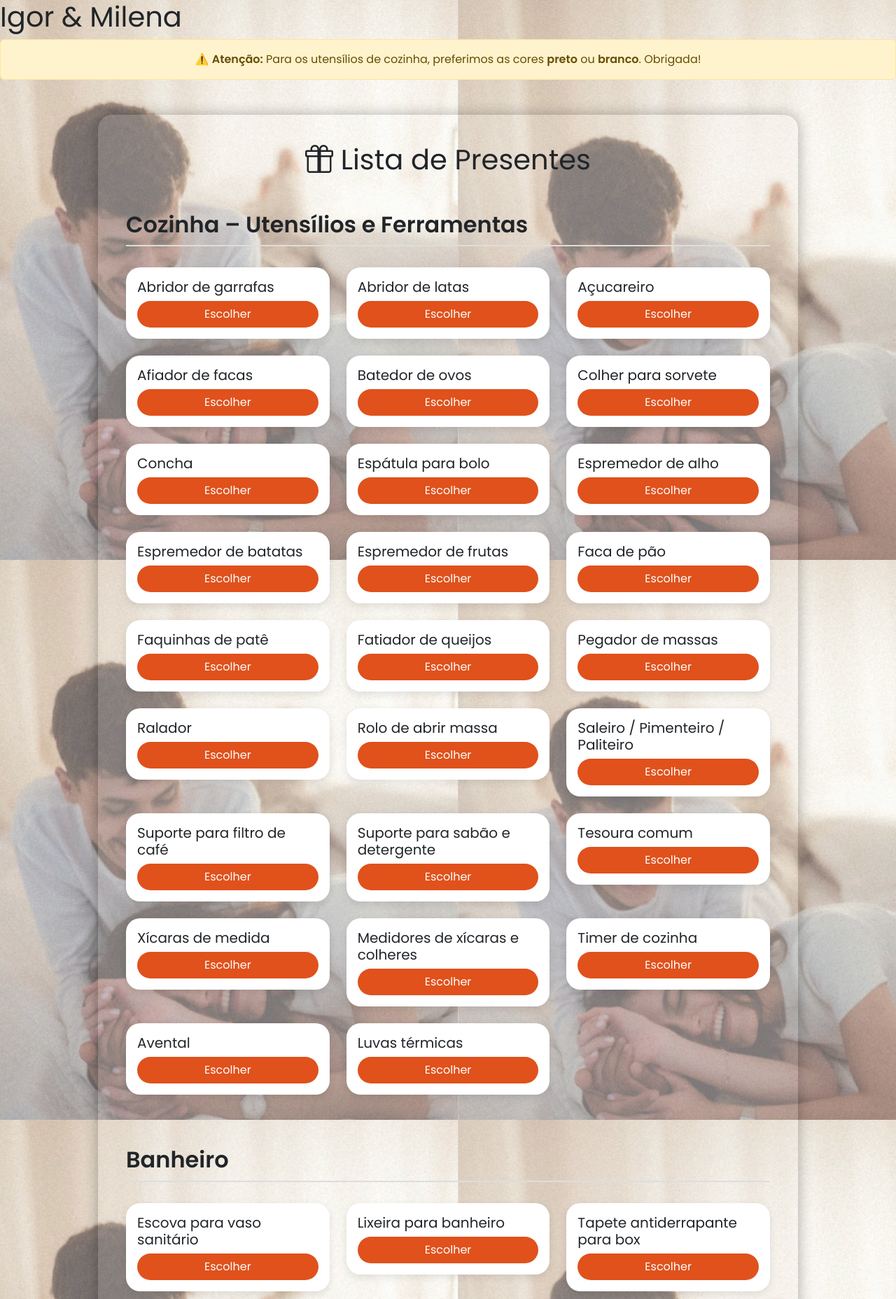
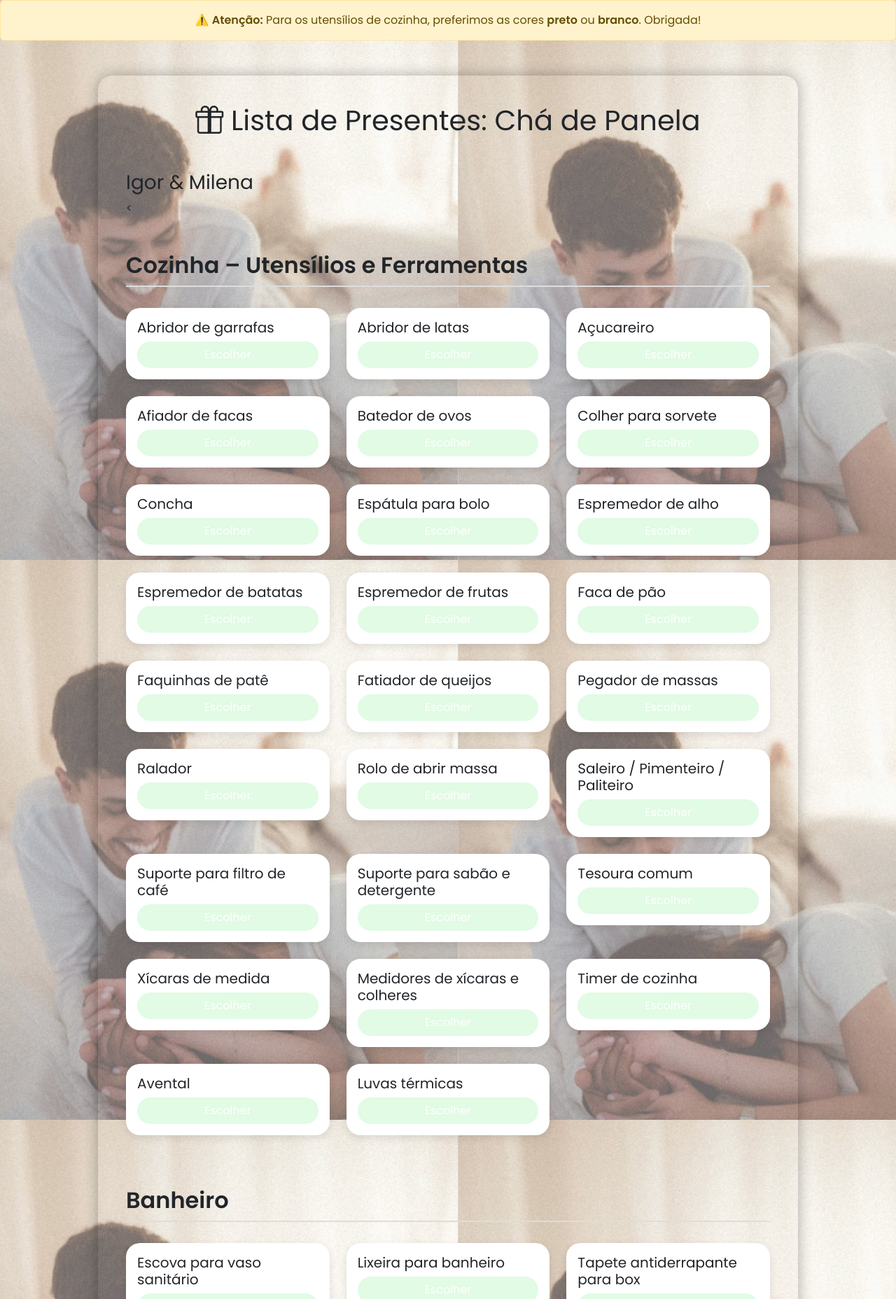
Before and after one commit to belanegri/lista-presentes, a Flask app: page / in a window 1280 px wide. Shown: the top 1856 px of the page at 70% size. Run offline with Flask 3, Linux system fonts and the light colour scheme; data comes from the database, SQL or seed files in the repository.

Commit message:
Alterações na estética

```diff
--- a/templates/index.html
+++ b/templates/index.html
@@ -4,11 +4,10 @@
 <head>
     <meta charset="UTF-8">
     <title>Lista Chá de Panela </title>
-    <h1>Igor & Milena</h1>
 
     <div class="alert alert-warning text-center" role="alert">
-        ⚠️ <strong>Atenção:</strong> Para os utensílios de cozinha, preferimos as cores <strong>preto</strong> ou <strong>branco</strong>. Obrigada!
-    </div>
+        ⚠️
+        <strong>Atenção:</strong> Para os utensílios de cozinha, preferimos as cores <strong>preto</strong> ou <strong>branco</strong>. Obrigada! </div>
 
     <!-- Bootstrap 5.3 -->
     <link href="https://cdn.jsdelivr.net/npm/bootstrap@5.3.0/dist/css/bootstrap.min.css" rel="stylesheet">
@@ -30,7 +29,7 @@
             max-width: 1000px;
             margin-top: 50px;
             margin-bottom: 50px;
-            background-color: rgba(255, 255, 255, 0.1);
+            background-color: rgba(255, 255, 255, 0);
             border-radius: 20px;
             padding: 40px;
             box-shadow: 0 0 20px rgba(0, 0, 0, 0.3);
@@ -48,13 +47,13 @@
         }
 
         .btn-custom {
-            background-color: #e0511c;
+            background-color: #82ec903d;
             color: white;
             border-radius: 50px;
         }
 
         .btn-custom:hover {
-            background-color: #ff6333;
+            background-color: #3ae49d;
         }
 
         h2 {
@@ -70,9 +69,9 @@
 <body>
 
     <div class="container">
-        <h1 class="text-center mb-5"><i class="bi bi-gift"></i> Lista de Presentes</h1>
-
-        <h2>Cozinha – Utensílios e Ferramentas</h2>
+        <h1 class="text-center mb-5"><i class="bi bi-gift"></i> Lista de Presentes: Chá de Panela</h1>
+        <h3>Igor & Milena</h3>
+        < <h2>Cozinha – Utensílios e Ferramentas</h2>
             <div class="row">
                 <div class="col-md-4 mb-4">
                     <div class="card p-3">
```
Lines whose indentation alone changed are shown as unchanged.
